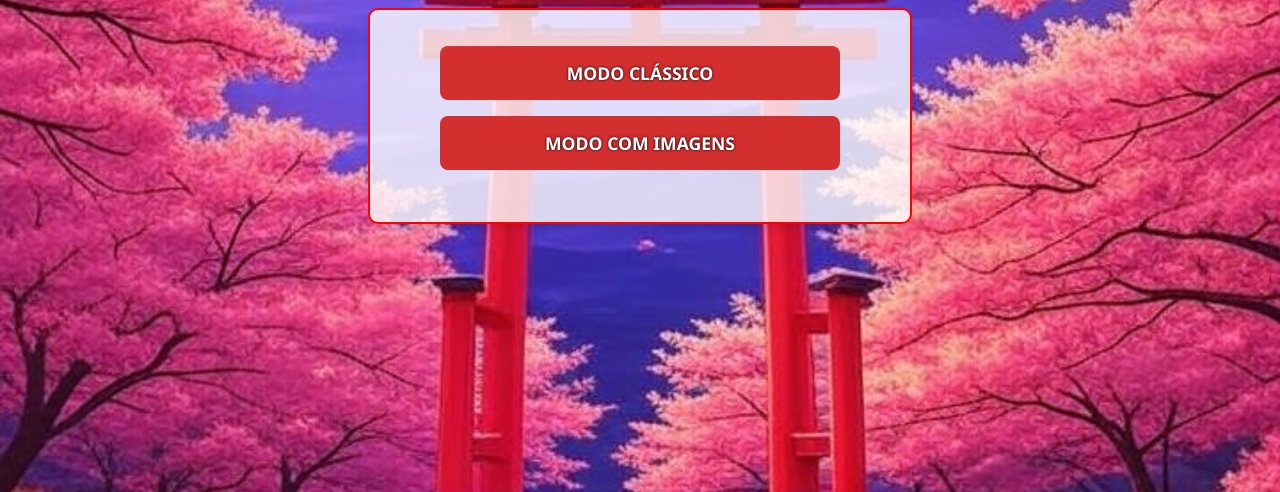
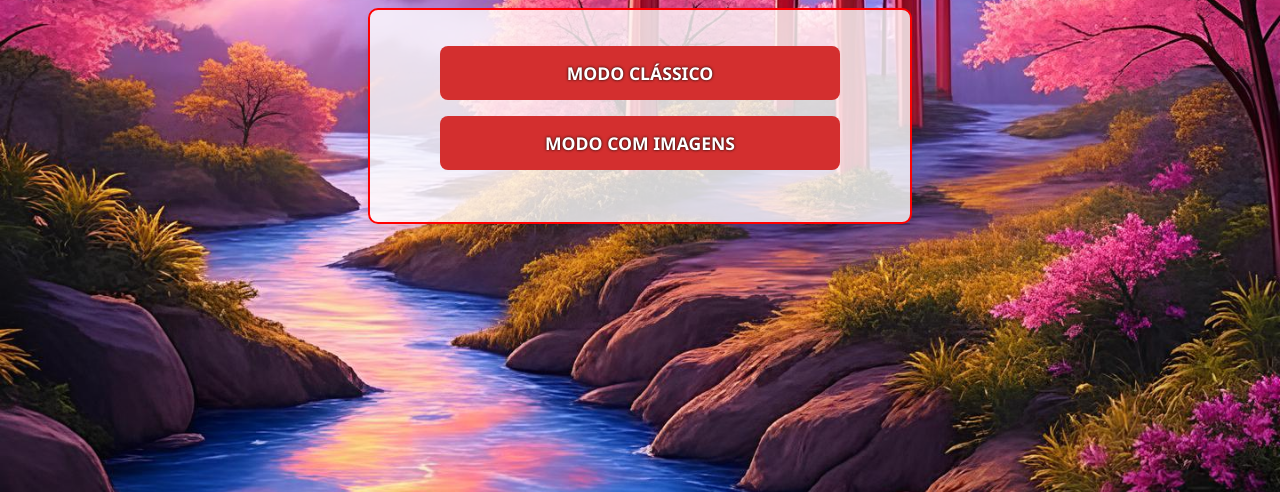
Before and after one commit to JonathanVasconcellos/japanesesMinigame, a plain HTML site: page index.html in a window 1280 px wide. Shown: the part 348-840 px from the top of the page. Drawn offline with Linux system fonts and the light colour scheme.

Commit message:
Adicionar fundo na página Index

```diff
--- a/index.html
+++ b/index.html
@@ -9,7 +9,7 @@
       margin: 0;
       font-family: 'Segoe UI', Tahoma, Geneva, Verdana, sans-serif;
       background-color: #f9f9f900;
-      background-image: url('Hiragana to Romanji - Images/imagens/capa_light.png');
+      background-image: url('Hiragana to Romanji - Images/imagens/capa_light.jpg');
       background-size: cover;
       background-position: center;
       background-repeat: no-repeat;
```
Also changed, not shown: Hiragana to Romanji - Images/imagens/capa_light.jpg (added), Hiragana to Romanji - Images/imagens/capa_light2.png (renamed from Hiragana to Romanji - Images/imagens/capa_light.png).
